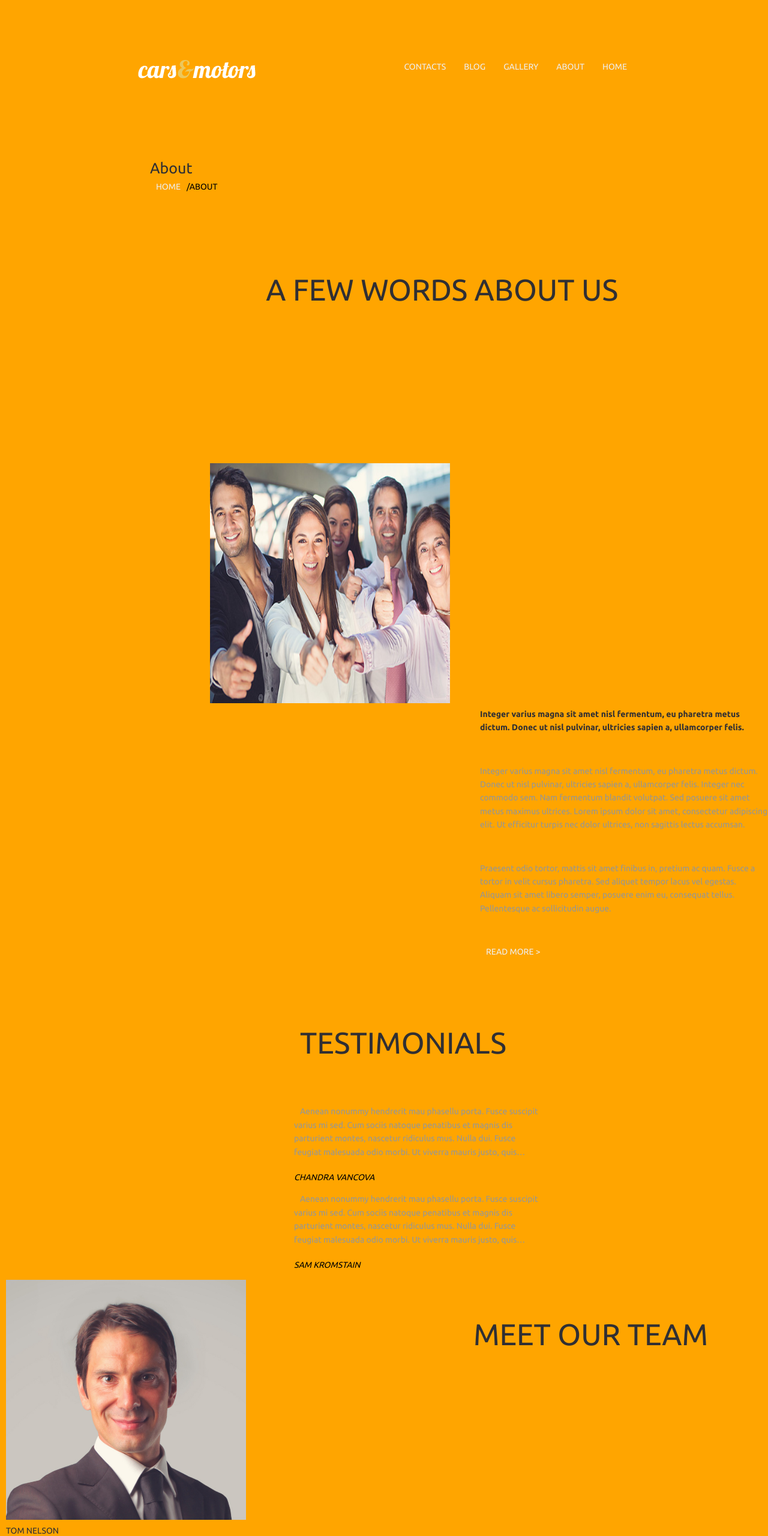
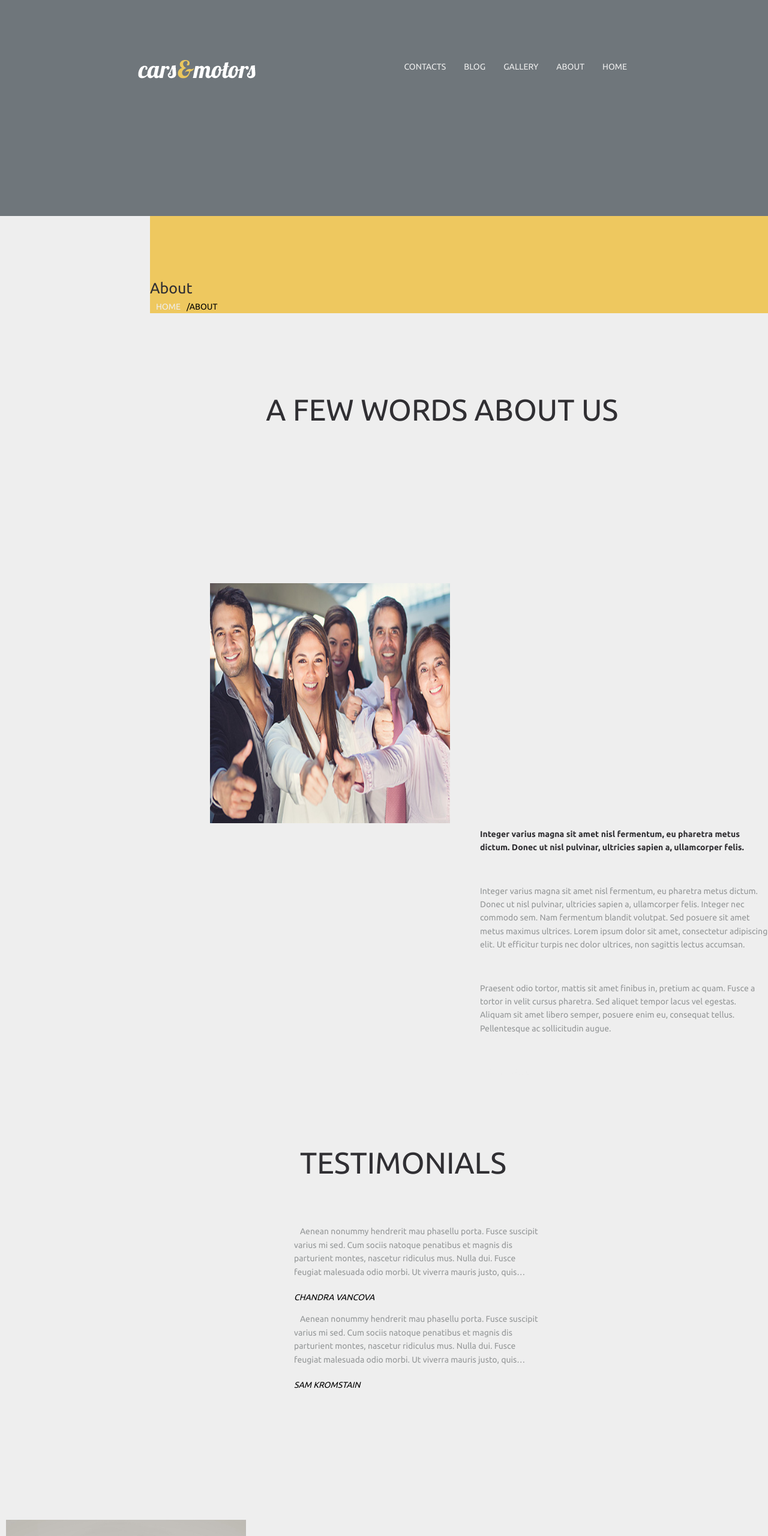
Before and after one commit to EllisNicholas/EllisNicholas.github.io, a plain HTML site: page Project1/index.html in a window 1280 px wide. Shown: the top 2560 px of the page at 60% size. Drawn offline with Linux system fonts and the light colour scheme.

Commit message:
changing css colors

```diff
--- a/Project1/index.html
+++ b/Project1/index.html
@@ -83,7 +83,7 @@
 
 <footer>
     <section id = "info">
-        <h2>cars&motors</h2>
+        <h2><img src="images/logo.png" height="31" width="196"/></h2>
         <ul>
             <li>cars&motors &copy; 2021 </li>
             <li><a href = "#">Private Policy</a></li>
--- a/Project1/main.css
+++ b/Project1/main.css
@@ -67,7 +67,8 @@ body > section{
 
 /* Header ============================== */
 header{
-
+padding: 0 0 20rem 0;
+    background-color: #6F767B;
 }
 
 nav li{
@@ -78,14 +79,19 @@ nav li{
 }
 
 /* Main ============================== */
+#About{
+    background-color: #eeeeee;
+}
 #About h2{
     font-size: 2.5rem;
     color: #302F33;
     padding: 10rem 0 0 0;
     margin: 0 0 0 25rem;
+    background-color: #EEC85F;
 }
 #About li{
     margin: 0 0 0 25rem;
+    background-color: #EEC85F;
 }
 #About h3{
     font-size: 5rem;
@@ -108,7 +114,8 @@ nav li{
 #Testimonials{
     display: inline-block;
     margin: 0 50rem 0 0;
-    padding: 0 45rem 0 45rem;
+    padding: 0 45rem 20rem 45rem;
+    background-color: #eeeeee;
 }
 #Testimonials h2{
     font-size: 5rem;
@@ -123,6 +130,9 @@ nav li{
 }
 
 /* Team ================================ */
+#Team{
+    background-color: #eeeeee;
+}
 #Team h2{
     font-size: 5rem;
     color: #302F33;
@@ -137,6 +147,7 @@ nav li{
 /* Footer ================================ */
 footer{
     display: inline-block;
+    background-color: #373131;
 
 }
 footer li{
```
